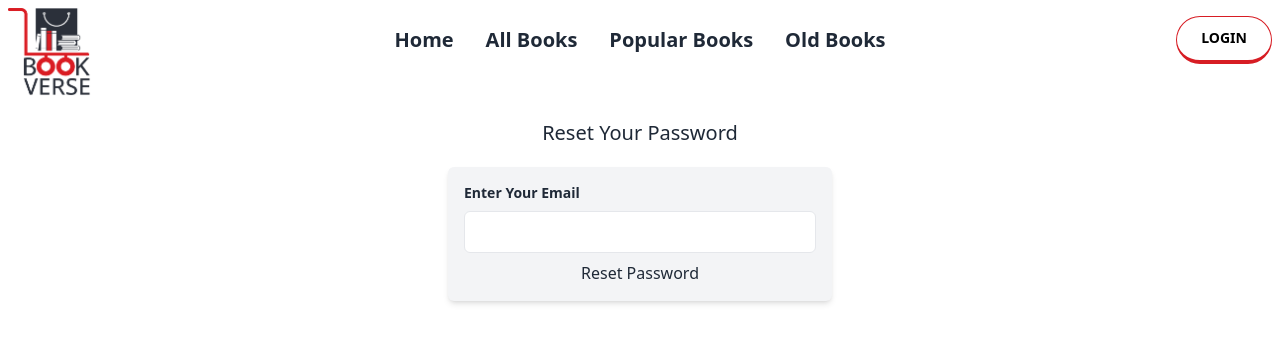
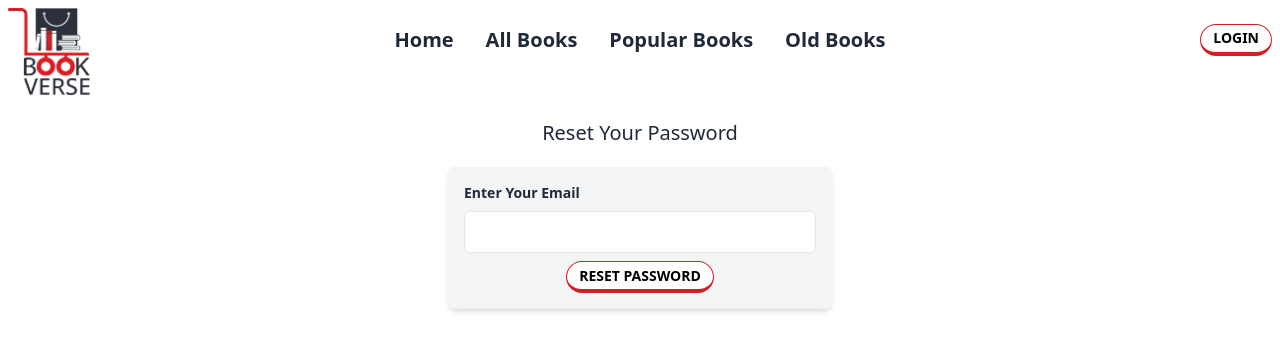
Before and after one commit to abdulahaddf/book-verse-client, a React (Vite) app: page /forget in a window 1280 px wide. Shown: the top 350 px of the page. Built offline with nearby package versions, Linux system fonts and the light colour scheme; no server answers.

Commit message:
navbar login logout photo shown

```diff
--- a/src/index.css
+++ b/src/index.css
@@ -10,6 +10,10 @@
     }
     .btn-primary{
         @apply btn w-24 text-black  bg-white hover:text-white border-red  hover:border-b-white hover:bg-red  px-2 py-1 rounded-3xl border-b-4 hover:scale-105 duration-300;
+    }
+    .btn-custom{
+        @apply btn btn-sm text-black  bg-white hover:text-white border-red  hover:border-b-white
+         hover:bg-red  rounded-2xl border-b-4 hover:scale-105 duration-300;
     }
     .section{
         @apply shadow-xl rounded-lg p-5 my-5;
--- a/src/shared/navbar/Navbar.jsx
+++ b/src/shared/navbar/Navbar.jsx
@@ -4,8 +4,11 @@ import "./Navbar.css";
 
 import { Bars3Icon } from "@heroicons/react/24/solid";
 import logo from "../../assets/image/logo.png";
+import { useContext } from "react";
+import { AuthContext } from "../../provider/AuthProvider";
 
 const Navbar = () => {
+  const { user, logOut } = useContext(AuthContext);
   const navItems = (
     <>
       <li>
@@ -92,14 +95,31 @@ const Navbar = () => {
         <ul className="menu menu-horizontal px-1 text-xl font-semibold">{navItems}</ul>
       </div>
       <div className="navbar-end">
-        <NavLink
-          to="/login"
-          className="btn-primary "
-          activeClassName="active-link"
-        >
-          LogIn
-        </NavLink>
-      </div>
+            {user ? (
+              <div className="flex items-center">
+                <div
+                  className="relative mr-3 w-10 rounded-full tooltip tooltip-left "
+                  data-tip={user?.displayName}
+                >
+                  <img
+                    className="rounded-full border-2 border-red "
+                    referrerPolicy="no-referrer"
+                    src={user?.photoURL}
+                    alt="user"
+                  />
+                </div>
+
+                <button onClick={logOut} className="btn-custom">
+                  Log Out
+                </button>
+              </div>
+            ) : (
+              <Link to="/login" className="btn-custom ">
+                Login
+              </Link>
+            )}
+          </div>
+
     </div>
   );
 };
```
